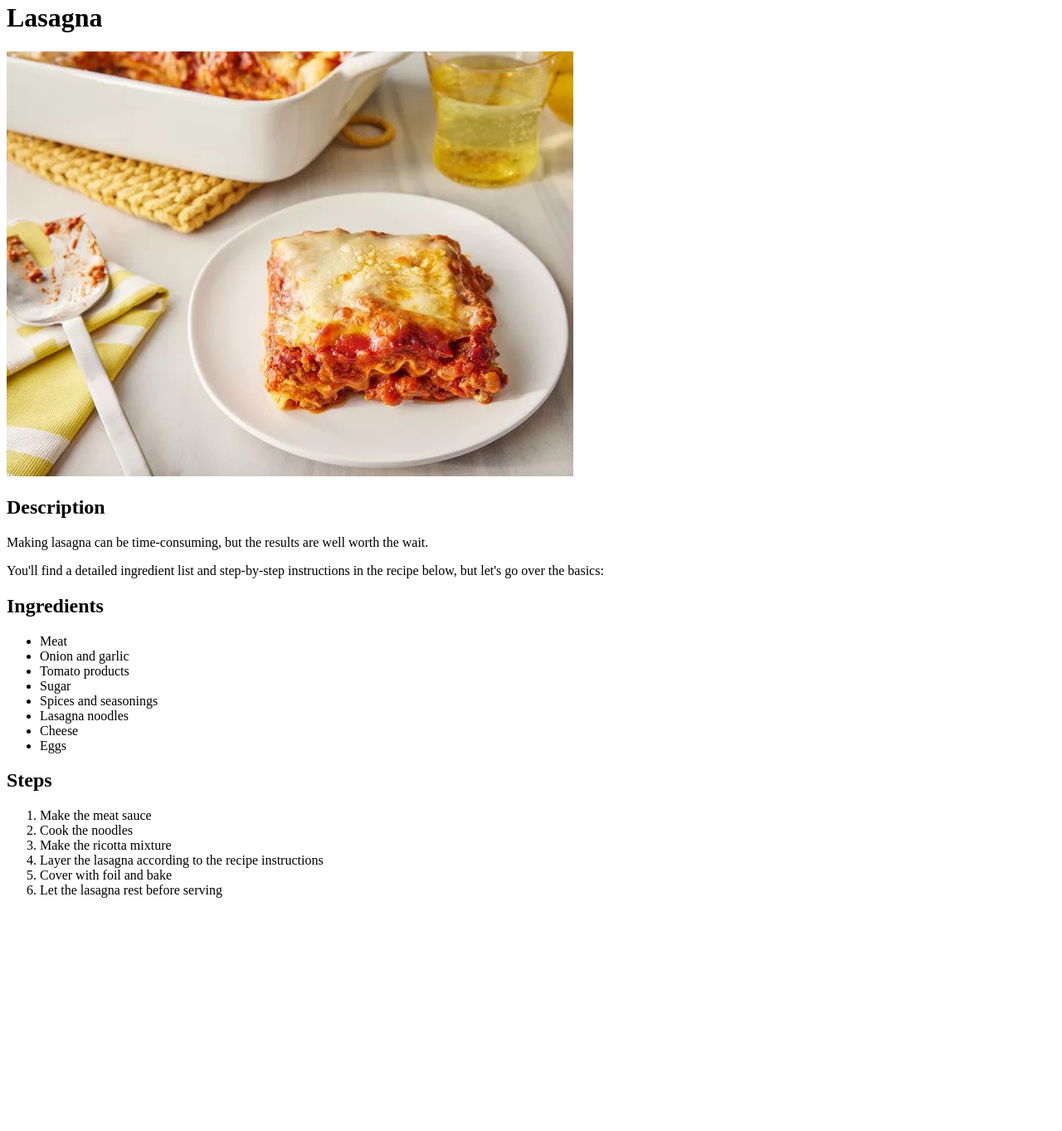
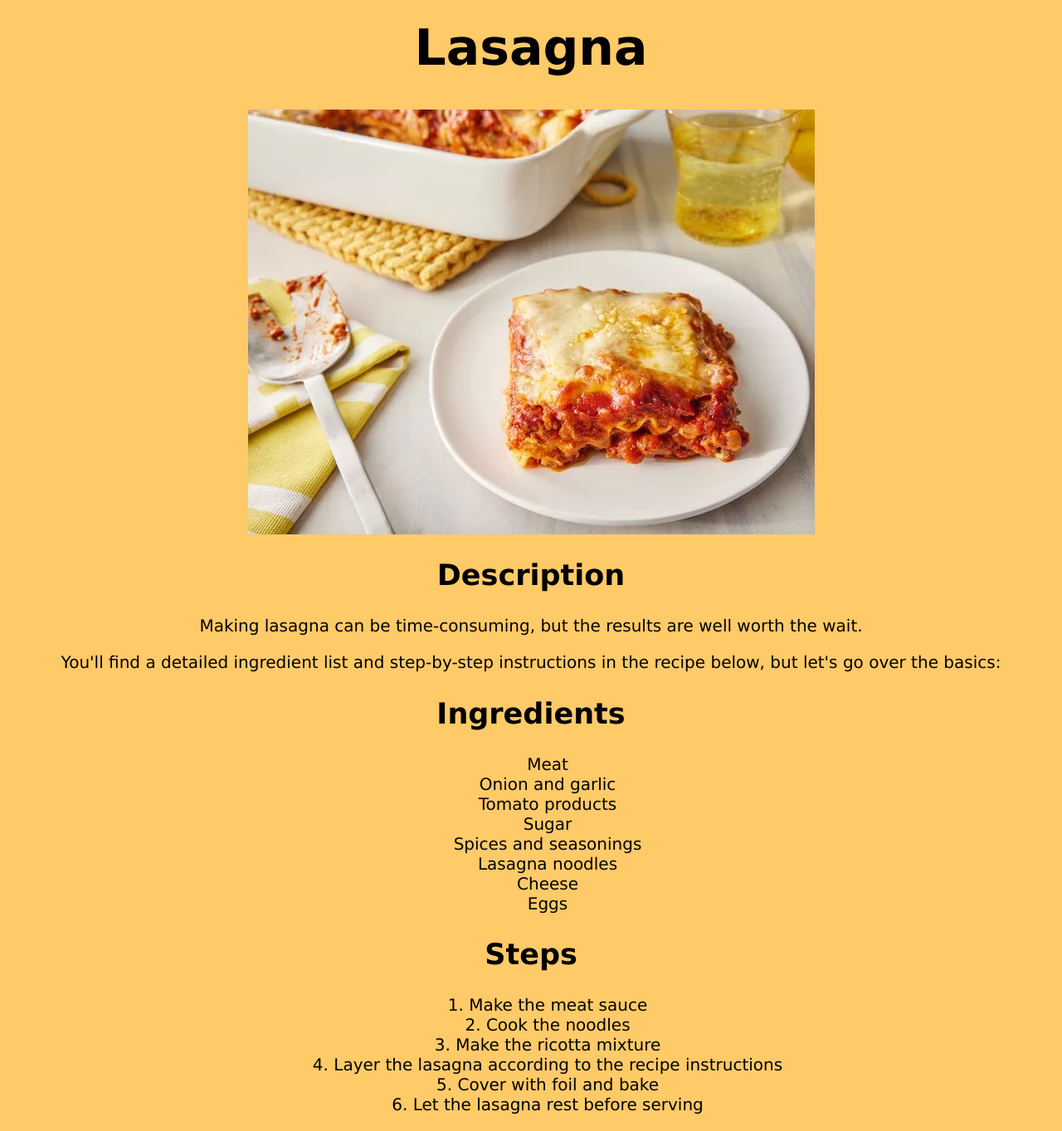
Before and after one commit to matejadb/odin-recipes, a plain HTML site: page recipes/lasagna.html in a window 1280 px wide. Shown: the part 18-1381 px from the top of the page at 83% size. Before the commit the page ends 1116 px from the top, so only its background shows below. Drawn offline with Linux system fonts and the light colour scheme.

Commit message:
Edit lasagna.html
Added style to lasagna.html

```diff
--- a/recipes/lasagna.html
+++ b/recipes/lasagna.html
@@ -3,11 +3,17 @@
   <head>
     <meta charset="utf-8" />
     <title>Lasagna</title>
+    <link rel="stylesheet" href="../style.css" />
   </head>
   <body>
     <h1 class="title">Lasagna</h1>
-    <img src="../images/lasagna.jpg" alt="Picture of a lasagna on a plate." />
-    <h2>Description</h2>
+    <img
+      src="../images/lasagna.jpg"
+      alt="Picture of a lasagna on a plate."
+      class="recipe-image"
+    />
+    <div class="recipe-description">
+      <h2 class="sub-title">Description</h2>
       <p>
         Making lasagna can be time-consuming, but the results are well worth the
         wait.
@@ -16,7 +22,9 @@
         You'll find a detailed ingredient list and step-by-step instructions in
         the recipe below, but let's go over the basics:
       </p>
-    <h2>Ingredients</h2>
+    </div>
+    <div class="recipe-ingredients">
+      <h2 class="sub-title">Ingredients</h2>
       <ul>
         <li>Meat</li>
         <li>Onion and garlic</li>
@@ -27,7 +35,9 @@
         <li>Cheese</li>
         <li>Eggs</li>
       </ul>
-    <h2>Steps</h2>
+    </div>
+    <div class="recipe-steps">
+      <h2 class="sub-title">Steps</h2>
       <ol>
         <li>Make the meat sauce</li>
         <li>Cook the noodles</li>
@@ -36,5 +46,6 @@
         <li>Cover with foil and bake</li>
         <li>Let the lasagna rest before serving</li>
       </ol>
+    </div>
   </body>
 </html>
--- a/style.css
+++ b/style.css
@@ -28,3 +28,29 @@ body {
 .nav-text a:hover {
   color: rgb(192, 187, 187);
 }
+
+.recipe-image {
+  display: block;
+  margin-left: auto;
+  margin-right: auto;
+}
+
+.recipe-description,
+.recipe-ingredients,
+.recipe-steps {
+  text-align: center;
+  font-family: Verdana, sans-serif;
+  font-size: 20px;
+}
+
+.sub-title {
+  font-size: 35px;
+}
+
+.recipe-ingredients ul {
+  list-style: none;
+}
+
+.recipe-steps ol {
+  list-style-position: inside;
+}
```
Lines whose indentation alone changed are shown as unchanged.
